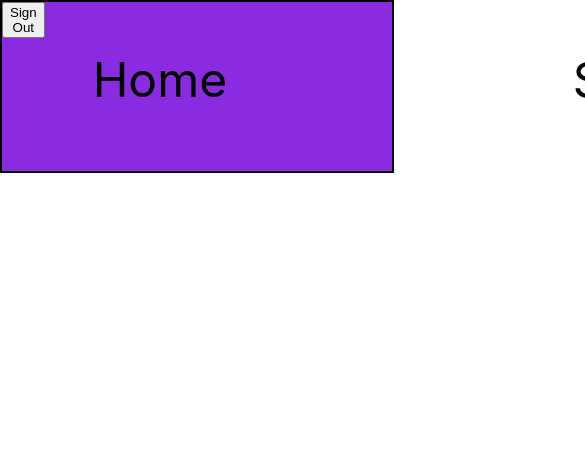
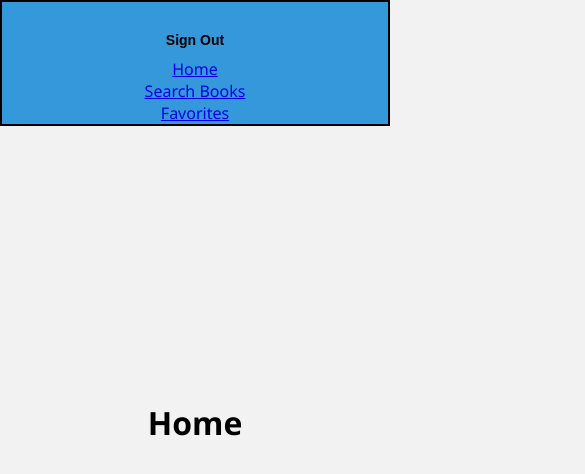
Before and after one commit to nureddyn/book_store, a React (Create React App) app: page / in a window 390 px wide. Both pictures are taken after a click on the button "Sign In". Shown: the top 474 px of the page, 585 px wide, since content can reach past the window. Built offline with nearby package versions, Linux system fonts and the light colour scheme; the HTML template or start-up script is replaced by a standard one.

Commit message:
General styling improved

```diff
--- a/src/components/Header.jsx
+++ b/src/components/Header.jsx
@@ -8,6 +8,7 @@ export default function Header() {
 
   return (
     <div className="header">
+      <div className="logo"></div>
       {!signedIn ?
         <div className="btn">
           <SignBtn />
--- a/src/components/SignBtn.jsx
+++ b/src/components/SignBtn.jsx
@@ -5,7 +5,7 @@ export default function SignBtn() {
   const [signedIn, setSignedIn] = useContext(Context);
 
   return (
-    <button onClick={() => {setSignedIn(!signedIn)}}>
+    <button className="sign-button" onClick={() => {setSignedIn(!signedIn)}}>
       {signedIn ? "Sign Out" : "Sign In"}
     </button>
   )
--- a/src/index.css
+++ b/src/index.css
@@ -1,73 +1,98 @@
 body {
   margin: 0;
-  font-family: -apple-system, BlinkMacSystemFont, 'Segoe UI', 'Roboto', 'Oxygen',
-    'Ubuntu', 'Cantarell', 'Fira Sans', 'Droid Sans', 'Helvetica Neue',
-    sans-serif;
+  font-family: 'Segoe UI', Tahoma, Geneva, Verdana, sans-serif;
   -webkit-font-smoothing: antialiased;
   -moz-osx-font-smoothing: grayscale;
   display: flex;
-  /* align-items: flex-start; */
+  justify-content: center;
+  align-items: center;
+  min-height: 100vh;
+  background-color: #f2f2f2;
 }
 
-code {
-  font-family: source-code-pro, Menlo, Monaco, Consolas, 'Courier New',
-    monospace;
-}
-
-
-@media screen and (max-width: 1500px){
 .header {
   z-index: 2;
   position: fixed;
   display: flex;
-    justify-content:flex-start;
+  justify-content: space-between;
+  align-items: center;
   top: 0;
-    height:23%;
-    background: gray;
-    width: 100%;
-    border: solid black 2px;
+  left: 0;
+  right: 0;
+  height: 70px;
+  background: #3498db;
+  border: solid 2px #000;
+  padding: 0 20px;
+  box-sizing: border-box;
 }
 
-  h1 {
-    font-size: 50px;
-    text-align: center;
+.logo {
+  width: 50px;
+  height: auto;
 }
 
-  .home-h {
-    margin-left: 11.5em;
+nav {
+  display: flex;
 }
 
-  .fav-h {
-    margin-top: 3.8em;
+nav a {
+  margin: 0 15px;
+  text-decoration: none;
+  color: #fff;
+  font-size: 18px;
 }
 
-  /* Header Divs */
-  .home-link, .search-link, .books-link {
-    /* border: solid black 1px; */
-    margin-top: 1em;
-    margin-right: 2em;
-    margin-left: 3.5em;
-    height: 30%;
-    width: 8em;
-    font-size: 2em;
-    color: black;
+.sign-button {
+  background: #3498db;
+  border: none;
+  font-weight: 800;
+  padding: 10px 20px;
+  font-size: 14px;
+  display: inline-block;
+  text-align: center;
+  border-radius: 5px;
+  cursor: pointer;
+  transition: background 0.3s ease-in-out;
 }
 
-    /* Main divs */
-  .search-books, .favorites-div, .home-div {
-    display: block;
-    z-index: 1;
-    position:relative;
-    width: 98%;
-    height: 30%;
-    top: 10em;
-    /* border: solid black 2px; */
+.sign-button:hover {
+  background: #2980b9;
 }
 
-  .search-form {
+.container {
+  margin-top: 70px;
   display: flex;
-    width: 1300px;
-    /* border: solid black 2px; */
+  flex-wrap: wrap;
+  justify-content: center;
+  align-items: flex-start;
+  padding: 20px;
+  box-sizing: border-box;
+}
+
+.main-content {
+  flex: 2;
+  max-width: 800px;
+  padding: 20px;
+  box-sizing: border-box;
+}
+
+.search-books,
+.favorites-div,
+.home-div {
+  margin-bottom: 20px;
+}
+
+.favorite-book {
+  margin-left: 5em;
+  width: 220px;
+}
+
+.favorite-book:hover {
+  transform: scale(1.05);
+}
+
+.favorite-img {
+  width: 200px;
 }
 
 .book-list {
@@ -79,8 +104,8 @@ code {
 }
 
 .book {
-    margin-left: 50px;
-    margin-right: 50px;
+  margin-left: 30px;
+  margin-right: 30px;
   padding: 50px;
 }
 
@@ -89,44 +114,42 @@ code {
   height: 200px;
 }
 
+
+.book:hover {
+  transform: scale(1.05);
+}
+
+
+.search-bar,
+.search-button {
+  width: 50%;
+  height: 40px;
+  padding: 10px;
+  box-sizing: border-box;
+}
+
 .search-bar {
-    width: 50%;
-    height: 70%;
-    font-size: 50px;
+  border: 1px solid #ddd;
+  border-radius: 5px 0 0 5px;
 }
 
 .search-button {
-
-    width: 50%;
-    height: 70%;
-    font-size: 50px;
-  }
-  a:link {
-    text-decoration: none;
-    color: black;
+  background: #3498db;
+  border: none;
+  color: #fff;
+  border-radius: 0 5px 5px 0;
+  cursor: pointer;
+  transition: background 0.3s ease-in-out;
 }
 
-  .favorite-book {
-    margin-left: 5em;
-    width: 220px;
+.search-button:hover {
+  background: #2980b9;
 }
 
-  .favorite-img {
-    width: 200px;
-  }
-
-  .rating, .price, .book-anchor {
-    width: 100px;
-  }
-  .book-anchor {
-    width: 10px;
-    display:contents;
-  }
-
-
+/* Modal Styles */
 .modal-overlay {
   position: fixed;
-    top: 4.8em;
+  top: 0;
   left: 0;
   width: 100%;
   height: 100%;
@@ -134,6 +157,7 @@ code {
   display: flex;
   align-items: center;
   justify-content: center;
+  z-index: 3;
 }
 
 .modal {
@@ -141,133 +165,7 @@ code {
   padding: 20px;
   border-radius: 8px;
   box-shadow: 0 0 10px rgba(0, 0, 0, 0.3);
-    z-index: 999;
-  }
-
-  .close-button {
-    position: relative;
-    top: 15px;
-    cursor: pointer;
-  }
-}
-
-@media screen and (max-width: 1120px){
-  .header {
-    z-index: 2;
-    position: fixed;
-    display: flex;
-    justify-content:flex-start;
-    /* flex-wrap: wrap; */
-    top: 0;
-    height:auto;
-    background: orangered;
-    width: 100%;
-    /* border: solid black 2px; */
-  }
-
-  /* Header Divs */
-  .home-link, .search-link, .books-link {
-    /* border: solid black 1px; */
-    margin-top: 1em;
-    margin-right: 2em;
-    margin-left: 1em;
-    height: 30%;
-    width: 8em;
-    font-size: 3em;
-    color: black;
-  }
-
-  h1 {
-    font-size: 50px;
-    text-align: center;
-  }
-
-  .home-h {
-    margin-left: 0em;
-  }
-
-    /* Main divs */
-  .search-books, .favorites-div, .home-div {
-    display: block;
-    z-index: 1;
-    position:relative;
-    width: 100em;
-    height: 30%;
-    top: 10em;
-    /* border: solid black 2px; */
-  }
-
-  .favorites {
-    display: flex;
-    justify-content: flex-start;
-    border: solid black 2px;
-    width: 100%;
-  }
-
-  .book-list {
-    display: flex;
-    align-items: flex-start;
-    justify-content: space-between;
-    flex-wrap: wrap;
-  }
-
-  .book {
-    margin-left: 5em;
-    width: 220px;
-  }
-
-  .book-image {
-    width: 300px;
-    height: 350px;
-  }
-
-  .book-title {
-    text-wrap:wrap;
-    font-size: 30px;
-    width: 100%;
-  }
-
-  .rating, .price {
-    font-size: 30px;
-  }
-
-  .search-bar {
-    width: 50%;
-    height: 70%;
-    font-size: 50px;
-  }
-
-  .search-button {
-
-    width: 50%;
-    height: 70%;
-    font-size: 50px;
-  }
-
-  .favorite-book {
-    margin-left: 5em;
-    width: 220px;
-  }
-
-  .favorite-img {
-    width: 200px;
-  }
-
-  .rating, .price, .book-anchor {
-    width: 100px;
-  }
-  .book-anchor {
-    width: 10px;
-    display:contents;
-  }
-
-  .modal {
-    background: #fff;
-    padding: 20px;
-    border-radius: 8px;
-    box-shadow: 0 0 10px rgba(0, 0, 0, 0.3);
-    z-index: 999;
-    font-size: 20px;
+  z-index: 4;
 }
 
 .close-button {
@@ -276,203 +174,30 @@ code {
   cursor: pointer;
 }
 
+@media screen and (max-width: 768px) {
+  .header {
+    flex-direction: column;
+    height: auto;
   }
 
-@media screen and (max-width: 800px) {
-  .header {
-    z-index: 2;
-    position: fixed;
-    display: flex;
-    justify-content:flex-start;
-    /* flex-wrap: wrap; */
-    top: 0;
-    height:auto;
-    background: blueviolet;
-    /* width: auto; */
-    border: solid black 2px;
+  nav {
+    margin-top: 20px;
   }
 
-  /* Header Divs */
-  .home-link, .search-link, .books-link {
-    /* border: solid black 1px; */
-    margin-top: 1em;
-    margin-right: 1em;
-    margin-left: 1em;
-    height: 30%;
-    width: 8em;
-    font-size: 3em;
-    color: black;
+  .sign-button {
+    margin-top: 20px;
   }
 
-    /* Main divs */
-    .search-books, .favorites-div, .home-div {
-      display: block;
-      z-index: 1;
-      position:relative;
-      width: 100em;
-      height: 30%;
-      top: 15em;
-      /* border: solid black 2px; */
+  .container {
+    margin-top: 20px;
   }
 
-    .favorites {
-      display: flex;
-      justify-content: flex-start;
-      border: solid black 2px;
-      width: 100%;
-      height: 30%;
-    }
-
-    .book-list {
-      display: flex;
-      align-items: flex-start;
-      justify-content: space-between;
-      flex-wrap: wrap;
+  .main-content {
+    flex: 1;
+    max-width: 100%;
   }
 
   .book {
-      margin-left: 5em;
-      width: 220px;
-    }
-
-    .book-image {
-      width: 300px;
-      height: 350px;
-    }
-
-    .book-title {
-      text-wrap:wrap;
-      font-size: 30px;
-      width: 100%;
-    }
-
-    .rating, .price {
-      font-size: 30px;
-    }
-
-    .search-bar {
-      width: 50%;
-      height: 70%;
-      font-size: 50px;
-    }
-
-    .search-button {
-
-      width: 50%;
-      height: 70%;
-      font-size: 50px;
-    }
-
-    .favorite-book {
-      margin-left: 5em;
-      width: 220px;
-    }
-
-    .favorite-img {
-      width: 200px;
-    }
-
-    .rating, .price, .book-anchor {
-      width: 100px;
-    }
-    .book-anchor {
-      width: 10px;
-      display:contents;
-    }
-
-  .modal-overlay {
-    top: 5em;
-  }
-
-  .modal {
-    background: #fff;
-    padding: 20px;
-    border-radius: 8px;
-    box-shadow: 0 0 10px rgba(0, 0, 0, 0.3);
-    z-index: 999;
-    font-size: 25px;
-  }
-
-  .close-button {
-    position: relative;
-    top: 20px;
-    cursor: pointer;
-  }
-
-}
-
-@media screen and (max-width: 600px) {
-  .header {
-    z-index: 2;
-    position: fixed;
-    display: flex;
-    justify-content:flex-start;
-    /* flex-wrap: wrap; */
-    top: 0;
-    height:20%;
-    width: 100%;
-    background: blueviolet;
-  }
-
-  .search-books, .favorites-div, .home-div {
-    /* display: block;
-    z-index: 1;
-    position:relative;
-    width: 100em;
-    height: 30%; */
-    top: 15em;
-    /* border: solid black 2px; */
-  }
-
-   .modal-overlay {
-    top: 6em;
-  }
-
-  .modal {
-    background: #fff;
-    padding: 20px;
-    border-radius: 8px;
-    box-shadow: 0 0 10px rgba(0, 0, 0, 0.3);
-    z-index: 999;
-    font-size: 28px;
-  }
-
-  .close-button {
-    position: relative;
-    top: 15px;
-    cursor: pointer;
+    margin: 0 0 20px 0;
   }
 }
-
-
-@media screen and (max-width: 309px) {
-  .header {
-    z-index: 2;
-    position: fixed;
-    display: flex;
-    justify-content:flex-start;
-    flex-wrap: wrap;
-    top: 0;
-    height:22%;
-    width: 100%;
-    background: blueviolet;
-  }
-}
-
-@media screen and (max-width: 394px) {
-  .search-books, .favorites-div, .home-div {
-    display: block;
-    z-index: 1;
-    position:relative;
-    width: 100em;
-    height: 30%;
-    top: 15em;
-    /* border: solid black 2px; */
-  }
-
-  .book-list {
-    display: flex;
-    justify-content: flex-start;
-    flex-wrap: wrap;
-  }
-}
```
Also changed, not shown: src/logo.png (added), 1 other file (tests, documents, lock files or other folders). Lines whose indentation alone changed are shown as unchanged.
